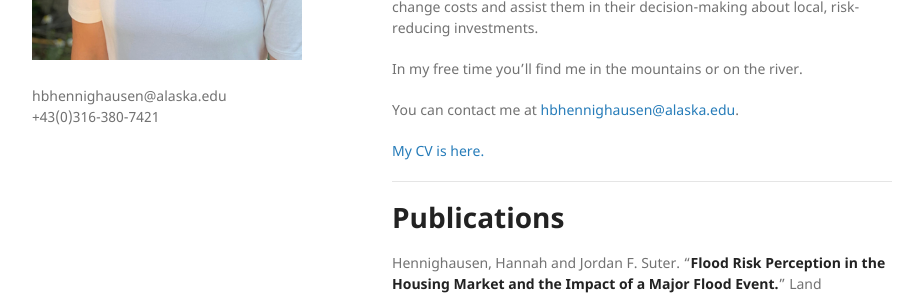
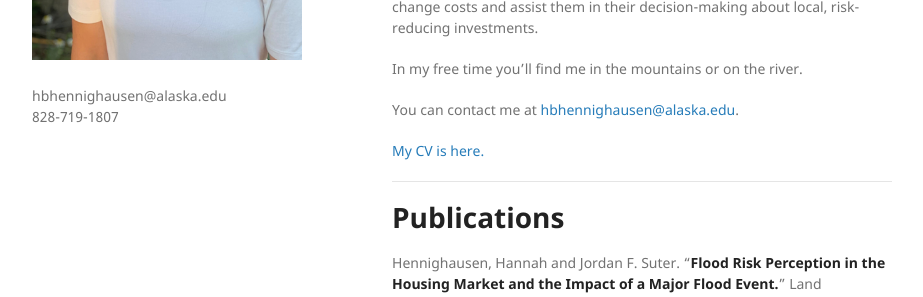
Before and after one commit to hannahhennighausen/hannahhennighausen.github.io, a Jekyll site: the page built from index.md, in a window 1280 px wide. Shown: the part 453-750 px from the top of the page, without its empty margins (178-1101 px from the left). Built offline with Jekyll 4.4.1, drawn with Linux system fonts in a browser that asks for light colours; the repository's description, which GitHub fills in, is left out.

Commit message:
Update default.html

```diff
--- a/_layouts/default.html
+++ b/_layouts/default.html
@@ -23,7 +23,7 @@
         <p>{{ site.description | default: site.github.project_tagline }}</p>
 
         <p>hbhennighausen@alaska.edu <br />
-        +43(0)316-380-7421</p>
+        828-719-1807</p>
 
 
 
```
